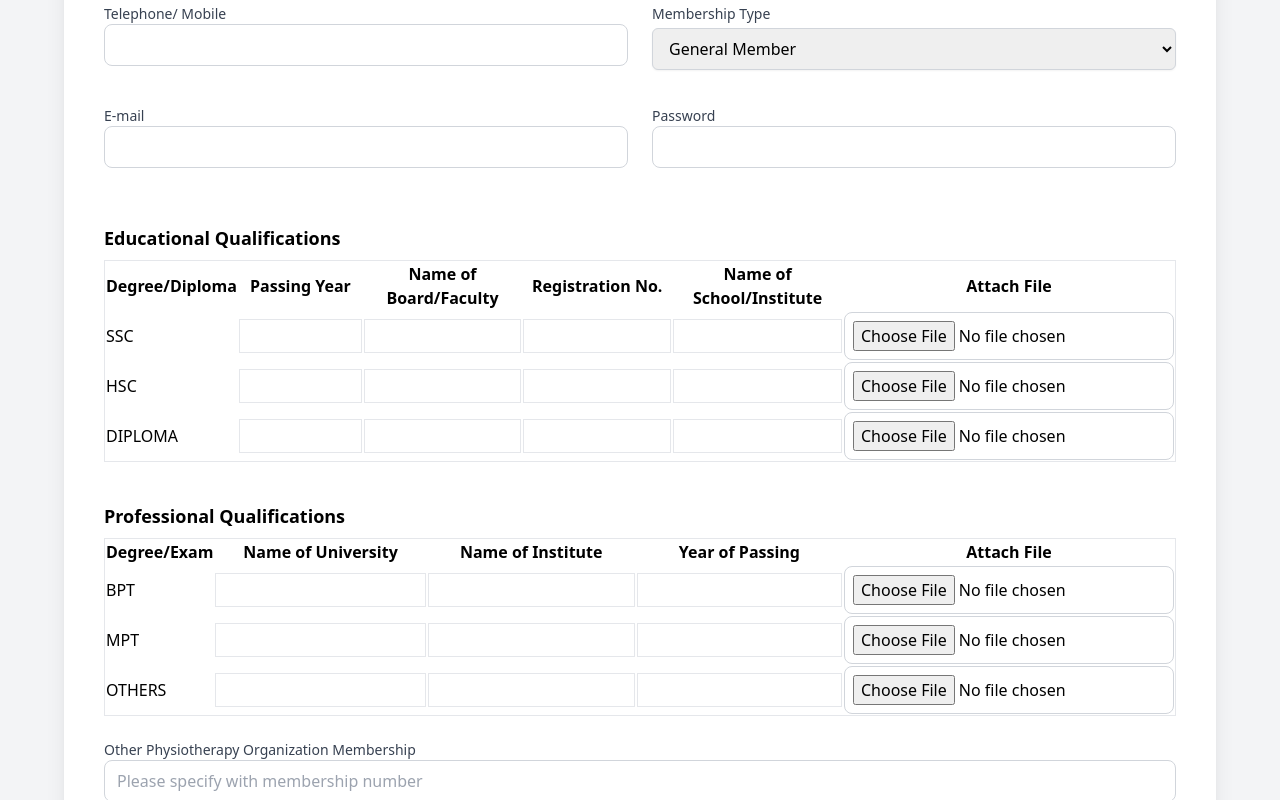
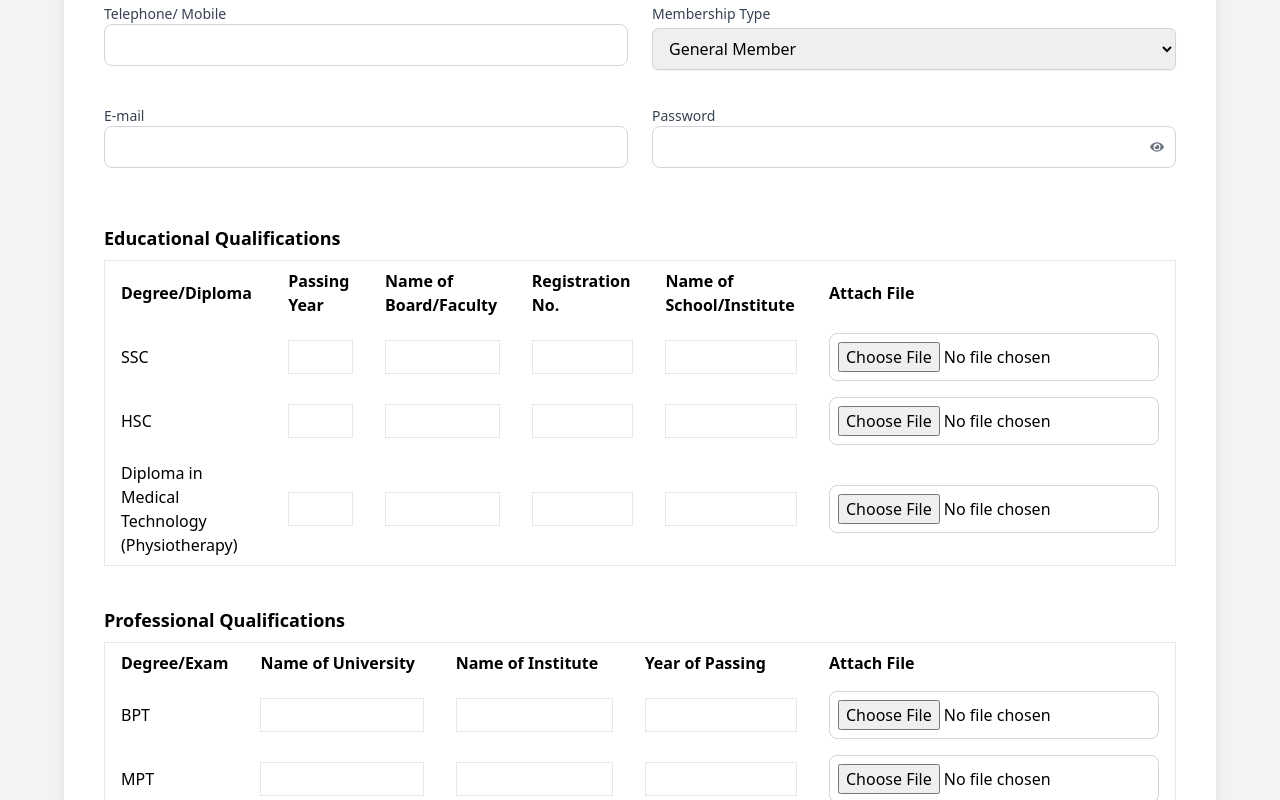
Before and after one commit to Lihan37/bps-frontend, a React (Vite) app: page /signUp in a window 1280 px wide. Shown: the part 980-1780 px from the top of the page. Built offline with nearby package versions, Linux system fonts and the light colour scheme; no server answers.

Commit message:
updated signup

```diff
--- a/src/SignUp/SignUp.jsx
+++ b/src/SignUp/SignUp.jsx
@@ -2,7 +2,11 @@ import React, { useState, useContext } from "react";
 import { useNavigate } from "react-router-dom";
 import Swal from "sweetalert2";
 import axios from "axios";
+import { createUserWithEmailAndPassword, } from "firebase/auth"; // Import sendEmailVerification
 import { AuthContext } from "../Providers/AuthProvider";
+import { FaEye, FaEyeSlash } from "react-icons/fa";
+
+
 
 const SignUp = () => {
   const [formData, setFormData] = useState({
@@ -63,8 +67,11 @@ const SignUp = () => {
   });
 
   const [passwordError, setPasswordError] = useState("");
+  const [showPassword, setShowPassword] = useState(false); // State to toggle password visibility
+
   const { createUser } = useContext(AuthContext);
   const navigate = useNavigate();
+
 
   // Validation for password (unchanged)
   const validatePassword = (password) => {
@@ -100,6 +107,10 @@ const SignUp = () => {
       ...prevData,
       [id]: value,
     }));
+  };
+
+  const togglePasswordVisibility = () => {
+    setShowPassword(!showPassword);
   };
 
   const handleTableInputChange = (e, section, field, qualification) => {
@@ -188,37 +199,26 @@ const SignUp = () => {
     }
 
     try {
-      // Create user with Firebase (or any auth system)
-      const userCredential = await createUser(
-        formData.email,
-        formData.password
-      );
-      formData.userId = userCredential.user.uid;
+      // Create user and send verification email
+      const userCredential = await createUser(formData.email, formData.password);
 
       // Log form data to verify before sending to backend
       console.log("Submitting form data:", formData);
+      formData.userId = userCredential.user.uid;
 
-      // Save form data to backend
-      const response = await axios.post(
-        "https://bps-server.vercel.app/members",
-        formData
-      );
+      // Send the form data to the backend
+      await axios.post("https://bps-server.vercel.app/members", formData);
 
-      if (response.status === 201) {
       Swal.fire({
         title: "Success!",
-          text: "Account created successfully.",
+        text: "Account created successfully. Please check your email to verify your account.",
         icon: "success",
         confirmButtonText: "OK",
       }).then(() => {
         navigate("/"); // Redirect after success
       });
-      } else {
-        throw new Error("Unexpected response status.");
-      }
     } catch (error) {
-      console.error("Error submitting form:", error);
-
+      console.error("Error during sign-up:", error);
       Swal.fire({
         title: "Error!",
         text: error.message || "Failed to submit the form. Please try again.",
@@ -456,40 +456,56 @@ const SignUp = () => {
             <label className="block text-sm font-medium text-gray-700">
               Password
             </label>
+            <div className="relative">
               <input
-              type="password"
+                type={showPassword ? "text" : "password"} // Toggle input type based on showPassword state
                 id="password"
                 value={formData.password}
                 onChange={handleInputChange}
                 required
                 className="w-full px-3 py-2 border border-gray-300 rounded-lg focus:outline-none focus:ring-2 focus:ring-blue-500"
               />
+              <div
+                className="absolute inset-y-0 right-0 pr-3 flex items-center text-sm leading-5 cursor-pointer"
+                onClick={togglePasswordVisibility}
+              >
+                {showPassword ? (
+                  <FaEyeSlash className="text-gray-500" />
+                ) : (
+                  <FaEye className="text-gray-500" />
+                )}
+              </div>
+            </div>
             {passwordError && (
               <p className="text-red-500 text-sm mt-1">{passwordError}</p>
             )}
           </div>
 
           {/* Educational Qualifications */}
-          <div className="col-span-2">
+          <div className="col-span-2 overflow-x-auto">
             <h3 className="text-lg font-bold mt-4">
               Educational Qualifications
             </h3>
-            <table className="w-full border mt-2">
+            <table className="min-w-full border mt-2 text-left">
               <thead>
                 <tr>
-                  <th>Degree/Diploma</th>
-                  <th>Passing Year</th>
-                  <th>Name of Board/Faculty</th>
-                  <th>Registration No.</th>
-                  <th>Name of School/Institute</th>
-                  <th>Attach File</th>
+                  <th className="px-4 py-2">Degree/Diploma</th>
+                  <th className="px-4 py-2">Passing Year</th>
+                  <th className="px-4 py-2">Name of Board/Faculty</th>
+                  <th className="px-4 py-2">Registration No.</th>
+                  <th className="px-4 py-2">Name of School/Institute</th>
+                  <th className="px-4 py-2">Attach File</th>
                 </tr>
               </thead>
               <tbody>
                 {["ssc", "hsc", "diploma"].map((qualification) => (
                   <tr key={qualification}>
-                    <td>{qualification.toUpperCase()}</td>
-                    <td>
+                    <td className="px-4 py-2">
+                      {qualification === "diploma"
+                        ? "Diploma in Medical Technology (Physiotherapy)"
+                        : qualification.toUpperCase()}
+                    </td>
+                    <td className="px-4 py-2">
                       <input
                         type="text"
                         className="w-full px-2 py-1 border"
@@ -506,7 +522,7 @@ const SignUp = () => {
                         }
                       />
                     </td>
-                    <td>
+                    <td className="px-4 py-2">
                       <input
                         type="text"
                         className="w-full px-2 py-1 border"
@@ -521,7 +537,7 @@ const SignUp = () => {
                         }
                       />
                     </td>
-                    <td>
+                    <td className="px-4 py-2">
                       <input
                         type="text"
                         className="w-full px-2 py-1 border"
@@ -538,7 +554,7 @@ const SignUp = () => {
                         }
                       />
                     </td>
-                    <td>
+                    <td className="px-4 py-2">
                       <input
                         type="text"
                         className="w-full px-2 py-1 border"
@@ -553,12 +569,12 @@ const SignUp = () => {
                         }
                       />
                     </td>
-                    <td>
+                    <td className="px-4 py-2">
                       <input
                         type="file"
                         onChange={(e) =>
                           handleImageUpload(e, "education", qualification, 5)
-                        } // Adjust size limit to 5MB
+                        }
                         className="border border-gray-300 rounded-lg p-2"
                         accept="image/*"
                       />
@@ -568,8 +584,8 @@ const SignUp = () => {
                           <img
                             src={formData.education[qualification].file}
                             alt={`Certificate Preview ${qualification}`}
-                            className="w-full max-w-md h-auto object-cover rounded-lg shadow-md" // Adjust size for clearer view
-                            style={{ width: "400px", height: "auto" }} // Larger width for bigger preview
+                            className="w-full max-w-md h-auto object-cover rounded-lg shadow-md"
+                            style={{ width: "400px", height: "auto" }}
                           />
                         </div>
                       )}
@@ -581,25 +597,25 @@ const SignUp = () => {
           </div>
 
           {/* Professional Qualifications */}
-          <div className="col-span-2">
+          <div className="col-span-2 overflow-x-auto">
             <h3 className="text-lg font-bold mt-4">
               Professional Qualifications
             </h3>
-            <table className="w-full border mt-2">
+            <table className="min-w-full border mt-2 text-left">
               <thead>
                 <tr>
-                  <th>Degree/Exam</th>
-                  <th>Name of University</th>
-                  <th>Name of Institute</th>
-                  <th>Year of Passing</th>
-                  <th>Attach File</th>
+                  <th className="px-4 py-2">Degree/Exam</th>
+                  <th className="px-4 py-2">Name of University</th>
+                  <th className="px-4 py-2">Name of Institute</th>
+                  <th className="px-4 py-2">Year of Passing</th>
+                  <th className="px-4 py-2">Attach File</th>
                 </tr>
               </thead>
               <tbody>
                 {["bpt", "mpt", "others"].map((qualification) => (
                   <tr key={qualification}>
-                    <td>{qualification.toUpperCase()}</td>
-                    <td>
+                    <td className="px-4 py-2">{qualification.toUpperCase()}</td>
+                    <td className="px-4 py-2">
                       <input
                         type="text"
                         className="w-full px-2 py-1 border"
@@ -616,7 +632,7 @@ const SignUp = () => {
                         }
                       />
                     </td>
-                    <td>
+                    <td className="px-4 py-2">
                       <input
                         type="text"
                         className="w-full px-2 py-1 border"
@@ -633,7 +649,7 @@ const SignUp = () => {
                         }
                       />
                     </td>
-                    <td>
+                    <td className="px-4 py-2">
                       <input
                         type="text"
                         className="w-full px-2 py-1 border"
@@ -650,12 +666,12 @@ const SignUp = () => {
                         }
                       />
                     </td>
-                    <td>
+                    <td className="px-4 py-2">
                       <input
                         type="file"
                         onChange={(e) =>
                           handleImageUpload(e, "professional", qualification, 5)
-                        } // Adjust size limit to 5MB
+                        }
                         className="border border-gray-300 rounded-lg p-2"
                         accept="image/*"
                       />
@@ -665,8 +681,8 @@ const SignUp = () => {
                           <img
                             src={formData.professional[qualification].file}
                             alt={`Professional Certificate Preview ${qualification}`}
-                            className="w-full max-w-md h-auto object-cover rounded-lg shadow-md" // Adjust size for clearer view
-                            style={{ width: "400px", height: "auto" }} // Larger width for bigger preview
+                            className="w-full max-w-md h-auto object-cover rounded-lg shadow-md"
+                            style={{ width: "400px", height: "auto" }}
                           />
                         </div>
                       )}
```
Also changed, not shown: src/Providers/AuthProvider.jsx (+43 -20 lines). Lines whose indentation alone changed are shown as unchanged.
